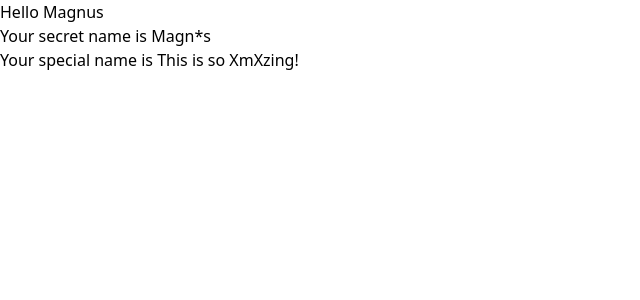
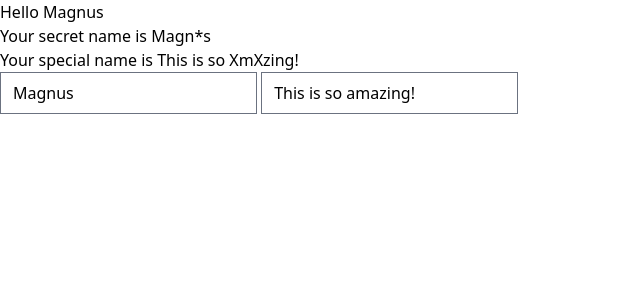
Before and after one commit to mrkarstrom/Svelte5, a SvelteKit app: page / in a window 1280 px wide. Shown: the top 300 px of the page, without its empty margins (0-640 px from the left). Built offline with nearby package versions, Linux system fonts and the light colour scheme.

Commit message:
wip (+page.svelte): Binding the input value to the variables.

```diff
--- a/src/routes/+page.svelte
+++ b/src/routes/+page.svelte
@@ -5,3 +5,6 @@
 </script>
 
 <Header {name} {text}></Header>
+
+<input type="text" bind:value={name} />
+<input type="text" bind:value={text} />
```
